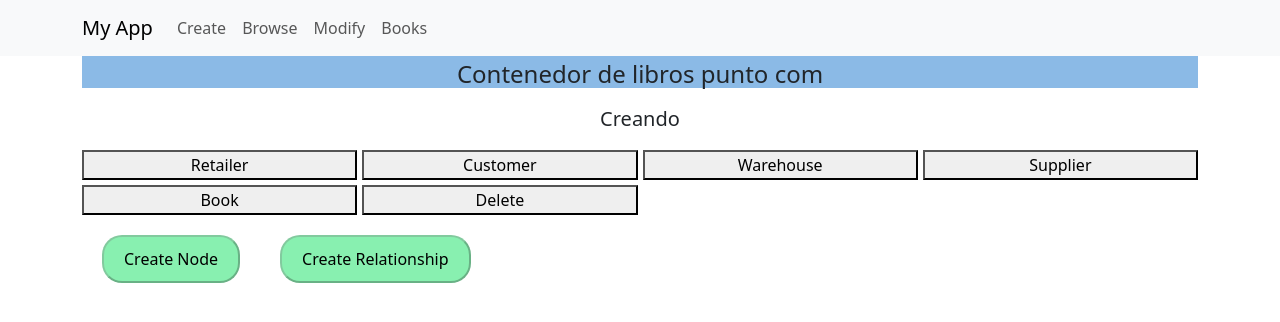
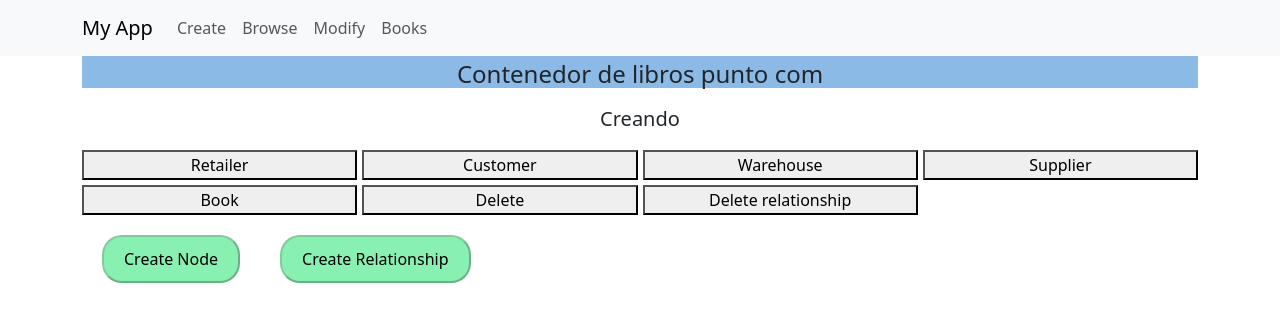
Before and after one commit to rsmith1220/Neo4_BD2, a React (Create React App) app in the folder front/: page / in a window 1280 px wide. Shown: the top 322 px of the page. Built offline with nearby package versions, Linux system fonts and the light colour scheme.

Commit message:
delete relationship

```diff
--- a/front/src/retailer.js
+++ b/front/src/retailer.js
@@ -207,6 +207,12 @@ function Retailer() {
         >
           Delete
         </button>
+        <button
+          className={`sub-bar-button ${selectedLabels.includes('DeleteR') ? 'active' : ''}`}
+          onClick={() => { handleLabelSelection('DeleteR'); setNodeLabel('DeleteR'); }}
+        >
+          Delete relationship
+        </button>
       </div>
 
       <button className='cambios' onClick={createNode} disabled={!isCreateNodeButtonEnabled()}>
@@ -272,12 +278,12 @@ function Retailer() {
             </>
 
           )}
-          {selectedLabels[0] === "DeleteRelationship" && (
+          {selectedLabels[0] === "DeleteR" && (
             <>
               <div className='contiene'>
-                <p className='infor'>Node label <input value={de} onChange={e => setDe(e.target.value)} /></p>
-                <p className='infor'>Node label <input value={a} onChange={e => setA(e.target.value)} /></p>
-                <p className='infor'>Node label <input value={relation} onChange={e => setRelation(e.target.value)} /></p>
+                <p className='infor'>De <input value={de} onChange={e => setDe(e.target.value)} /></p>
+                <p className='infor'>a <input value={a} onChange={e => setA(e.target.value)} /></p>
+                <p className='infor'>Relationship <input value={relation} onChange={e => setRelation(e.target.value)} /></p>
               </div>
               <button className='cambios' onClick={deleteRelationship}>Borrar</button>
             </>
```
